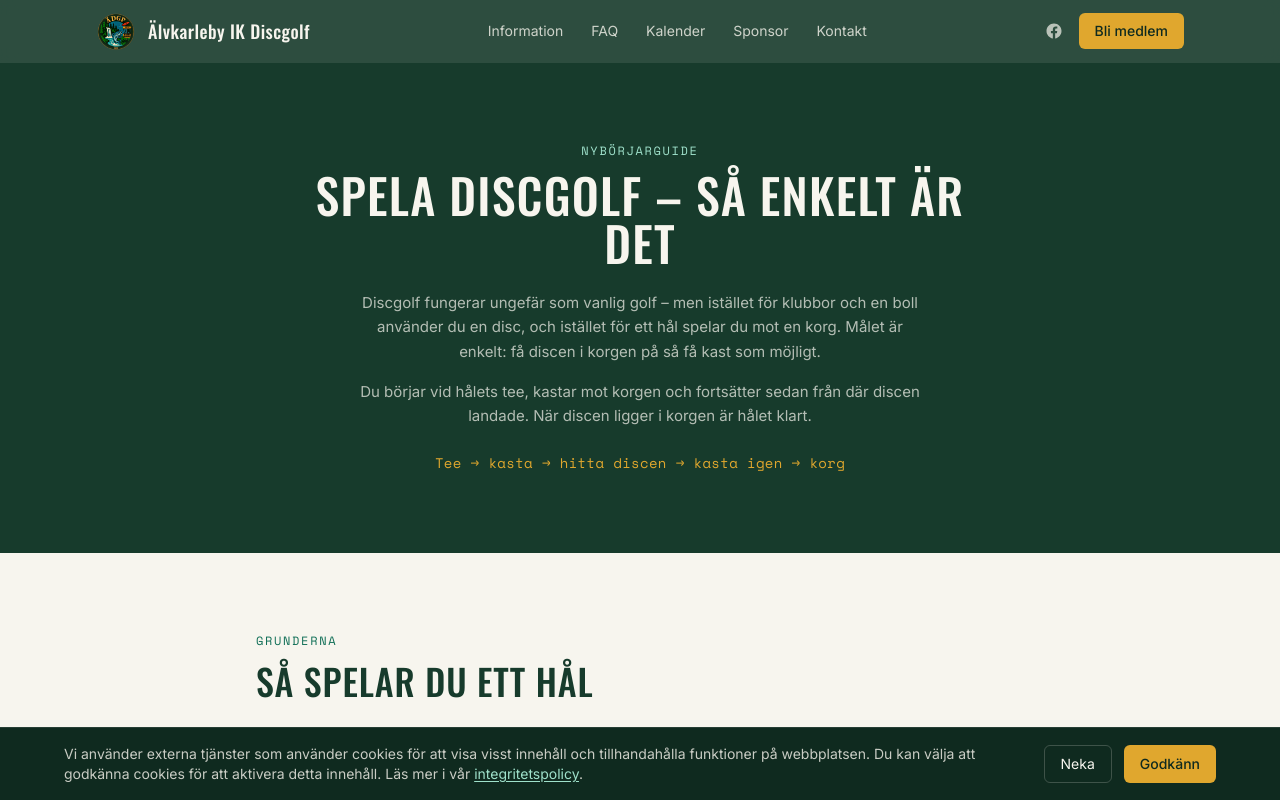
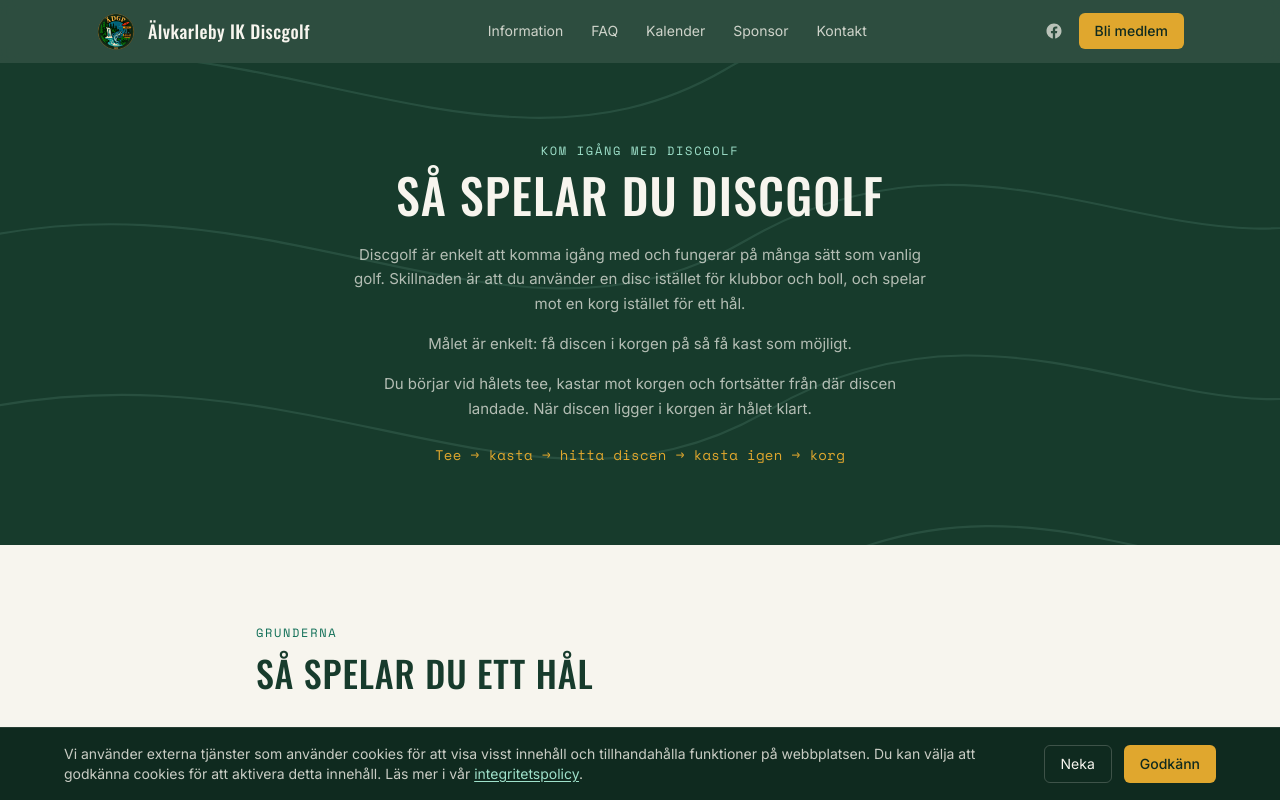
Before and after one commit to KungForsen/alvkarleby-dgp, a Next.js app: page /spela-discgolf in a window 1280 px wide. Shown: the top 800 px of the page. Built offline with nearby package versions, Linux system fonts and the light colour scheme.

Commit message:
Justerat Kom Igång

```diff
--- a/src/app/spela-discgolf/page.tsx
+++ b/src/app/spela-discgolf/page.tsx
@@ -14,21 +14,23 @@ export default function SpelaDiscgolf() {
       <Header />
       <main>
         {/* Intro */}
-        <section className="bg-forest px-5 py-20 text-center sm:px-8">
-          <p className="eyebrow mb-3 text-teal-light">Nybörjarguide</p>
+        <section className="relative overflow-hidden bg-forest bg-contour bg-cover bg-center px-5 py-20 text-center sm:px-8">
+          <p className="eyebrow mb-3 text-teal-light">Kom igång med discgolf</p>
           <h1 className="mx-auto max-w-2xl font-display text-4xl font-medium uppercase tracking-wide text-cream sm:text-5xl">
-            Spela discgolf – så enkelt är det
+            Så spelar du discgolf
           </h1>
           <p className="mx-auto mt-6 max-w-xl text-[15px] leading-relaxed text-cream/70">
-            Discgolf fungerar ungefär som vanlig golf – men istället för
-            klubbor och en boll använder du en disc, och istället för ett
-            hål spelar du mot en korg. Målet är enkelt: få discen i korgen
-            på så få kast som möjligt.
+            Discgolf är enkelt att komma igång med och fungerar på många
+            sätt som vanlig golf. Skillnaden är att du använder en disc
+            istället för klubbor och boll, och spelar mot en korg istället
+            för ett hål.
           </p>
           <p className="mx-auto mt-4 max-w-xl text-[15px] leading-relaxed text-cream/70">
-            Du börjar vid hålets tee, kastar mot korgen och fortsätter sedan
-            från där discen landade. När discen ligger i korgen är hålet
-            klart.
+            Målet är enkelt: få discen i korgen på så få kast som möjligt.
+          </p>
+          <p className="mx-auto mt-4 max-w-xl text-[15px] leading-relaxed text-cream/70">
+            Du börjar vid hålets tee, kastar mot korgen och fortsätter från
+            där discen landade. När discen ligger i korgen är hålet klart.
           </p>
           <p className="mt-6 font-mono text-sm tracking-wide text-gold">
             Tee → kasta → hitta discen → kasta igen → korg
--- a/src/components/FAQ.tsx
+++ b/src/components/FAQ.tsx
@@ -4,6 +4,22 @@ import { useState } from "react";
 import { ChevronDown } from "lucide-react";
 
 const faqs: { q: string; a: React.ReactNode }[] = [
+  {
+    q: "Kom igång med discgolf",
+    a: (
+      <>
+        Här hittar du en enkel introduktion till spelet, poäng, vanliga
+        regler och annat som kan vara bra att känna till.{" "}
+        <a
+          href="/spela-discgolf"
+          className="text-gold underline underline-offset-2 hover:text-gold-dark"
+        >
+          Läs mer här
+        </a>
+        .
+      </>
+    ),
+  },
   {
     q: "Kostar det att spela?",
     a: "Nej, banan är gratis att spela på. Om du vill stötta klubben uppskattar vi gärna en frivillig donation.",
@@ -15,22 +31,6 @@ const faqs: { q: string; a: React.ReactNode }[] = [
   {
     q: "Finns det parkering?",
     a: "Ja, det finns parkering i direkt anslutning till banan.",
-  },
-  {
-    q: "Hur spelar man discgolf?",
-    a: (
-      <>
-        Ny på discgolf? Läs vår{" "}
-        <a
-          href="/spela-discgolf"
-          className="text-gold underline underline-offset-2 hover:text-gold-dark"
-        >
-          guide för nybörjare
-        </a>{" "}
-        där vi går igenom hur spelet fungerar, poäng, vanliga regler och vad
-        du behöver veta innan du börjar.
-      </>
-    ),
   },
   {
     q: "Jag har hittat eller tappat bort en disc - vad gör jag?",
--- a/src/components/Hero.tsx
+++ b/src/components/Hero.tsx
@@ -25,18 +25,19 @@ export default function Hero() {
           Bli medlem
         </a>
         <a
-          href="/spela-discgolf"
+          href="#sponsor"
           className="rounded-md bg-gold px-6 py-3 text-sm font-medium text-forest-deep transition hover:bg-gold-dark"
-        >
-          Spela Discgolf
-        </a>
-        <a
-          href="#sponsor"
-          className="rounded-md border border-cream/25 px-6 py-3 text-sm font-medium text-cream transition hover:border-gold hover:text-gold"
         >
           Bli sponsor
         </a>
       </div>
+
+      <a
+        href="/spela-discgolf"
+        className="eyebrow mt-6 inline-block text-teal-light transition hover:text-gold"
+      >
+        Ny på discgolf? Lär dig grunderna här →
+      </a>
     </section>
   );
 }
```
